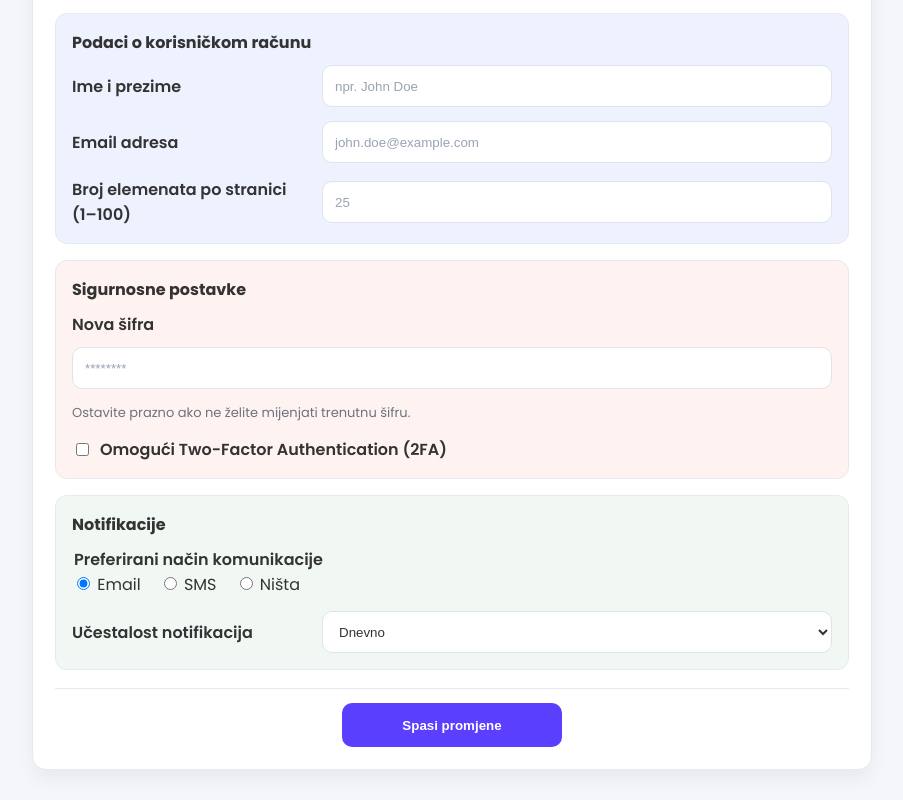
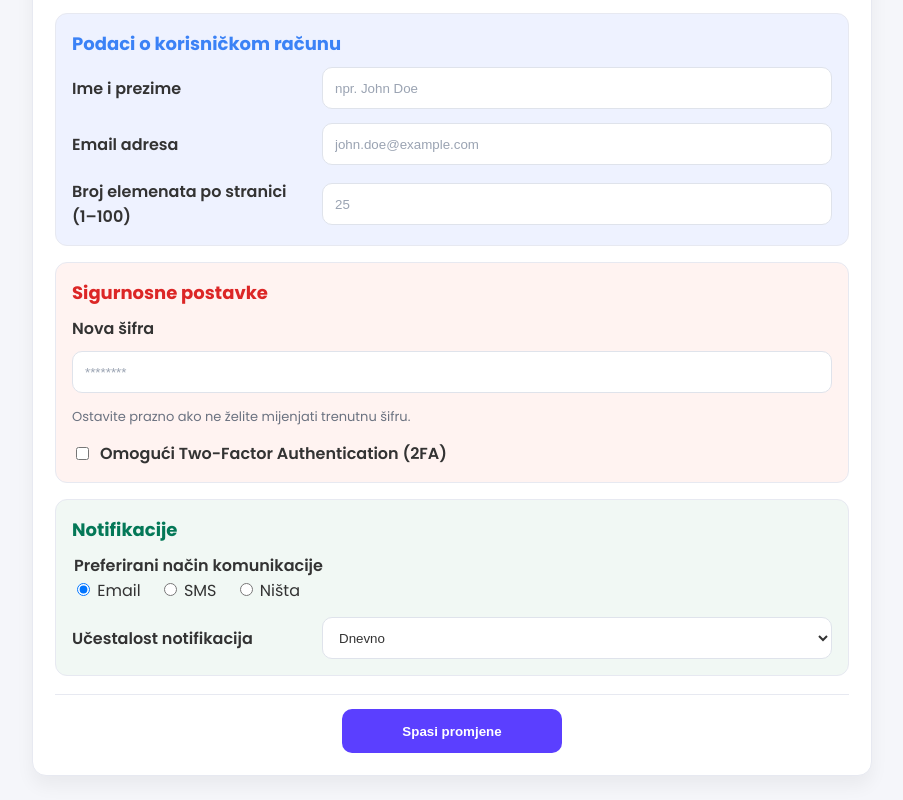
Before and after one commit to rMujcinovic/ScenarijPro-app, a plain HTML site: page html/user.html in a window 1280 px wide. Shown: the part 133-933 px from the top of the page, without its empty margins (188-1091 px from the left). Drawn offline with Linux system fonts and the light colour scheme; files that its build step writes are made by us from their sources.

Commit message:
style(sections): postavi boje podnaslova po sekcijama i povecaj font-size

```diff
--- a/css/user.css
+++ b/css/user.css
@@ -81,8 +81,28 @@ body {
 
 .section-title {
     margin: 0 0 10px 0;
-    font-size: 16px;
+    font-size: 18px;
     font-weight: 700;
+}
+
+.account-section .section-title {
+    color: #3b82f6;
+}
+
+.security-section {
+    background: var(--section-red);
+}
+
+.security-section .section-title {
+    color: #dc2626;
+}
+
+.notification-section {
+    background: var(--section-green);
+}
+
+.notification-section .section-title {
+    color: #047857;
 }
 
 .field {
@@ -126,9 +146,6 @@ select:focus {
     border-color: #cdd4e1;
 }
 
-.section.warning {
-    background: var(--section-red);
-}
 
 /* Security sekcija: sve u jednoj koloni */
 .section.warning .field {
@@ -152,11 +169,7 @@ select:focus {
     color: var(--text);
 }
 
-.section.section.notifications {
-    background: var(--section-green);
-}
 
-/* Radios */
 .radios {
     display: grid;
     grid-template-columns: 240px minmax(0, 1fr);
@@ -177,7 +190,7 @@ select:focus {
     color: var(--text);
 }
 
-/* Footer */
+
 .form-foot {
     margin-top: 18px;
     display: grid;
@@ -211,7 +224,7 @@ select:focus {
     transform: translateY(1px);
 }
 
-/* Responsive: labels above inputs under 750px */
+
 @media (max-width: 750px) {
 
     .field,
```
